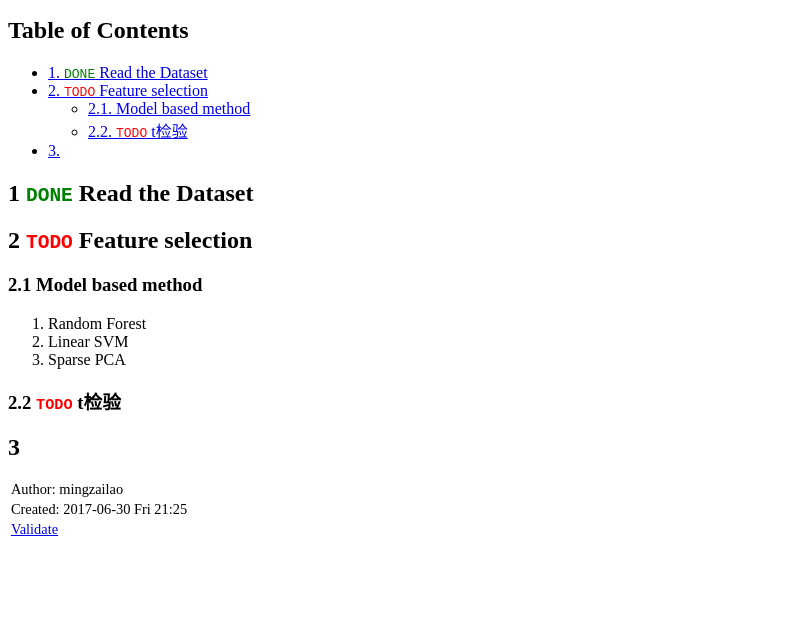
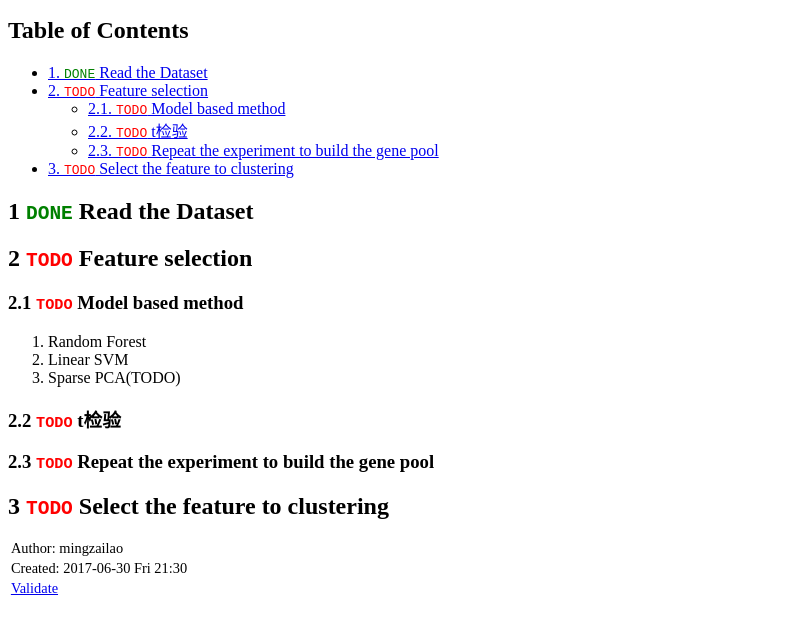
Before and after one commit to mingzailao/Gene-Private-plan, a plain HTML site: page index.html in a window 1280 px wide. Shown: the part 61-692 px from the top of the page, without its empty margins (0-794 px from the left). Drawn offline with Linux system fonts and the light colour scheme.

Commit message:
add clustering

```diff
--- a/index.html
+++ b/index.html
@@ -3,7 +3,7 @@
 "http://www.w3.org/TR/xhtml1/DTD/xhtml1-strict.dtd">
 <html xmlns="http://www.w3.org/1999/xhtml" lang="en" xml:lang="en">
 <head>
-<!-- 2017-06-30 Fri 21:25 -->
+<!-- 2017-06-30 Fri 21:30 -->
 <meta http-equiv="Content-Type" content="text/html;charset=utf-8" />
 <meta name="viewport" content="width=device-width, initial-scale=1" />
 <title>Plan For Gene</title>
@@ -233,49 +233,53 @@ for the JavaScript code in this tag.
 <h2>Table of Contents</h2>
 <div id="text-table-of-contents">
 <ul>
-<li><a href="#org6425f8a">1. <span class="done DONE">DONE</span> Read the Dataset</a></li>
-<li><a href="#orga788a2b">2. <span class="todo TODO">TODO</span> Feature selection</a>
+<li><a href="#org2528a7e">1. <span class="done DONE">DONE</span> Read the Dataset</a></li>
+<li><a href="#org3d5d4b0">2. <span class="todo TODO">TODO</span> Feature selection</a>
 <ul>
-<li><a href="#org2475a50">2.1. Model based method</a></li>
-<li><a href="#orgce80ad0">2.2. <span class="todo TODO">TODO</span> t检验</a></li>
+<li><a href="#org7aef99e">2.1. <span class="todo TODO">TODO</span> Model based method</a></li>
+<li><a href="#org88b871b">2.2. <span class="todo TODO">TODO</span> t检验</a></li>
+<li><a href="#org5f021d5">2.3. <span class="todo TODO">TODO</span> Repeat the experiment to build the gene pool</a></li>
 </ul>
 </li>
-<li><a href="#org52365fd">3. </a></li>
+<li><a href="#org371c498">3. <span class="todo TODO">TODO</span> Select the feature to clustering</a></li>
 </ul>
 </div>
 </div>
 
 
-<div id="outline-container-org6425f8a" class="outline-2">
-<h2 id="org6425f8a"><span class="section-number-2">1</span> <span class="done DONE">DONE</span> Read the Dataset</h2>
+<div id="outline-container-org2528a7e" class="outline-2">
+<h2 id="org2528a7e"><span class="section-number-2">1</span> <span class="done DONE">DONE</span> Read the Dataset</h2>
 <div class="outline-text-2" id="text-1">
 </div>
 </div>
 
-<div id="outline-container-orga788a2b" class="outline-2">
-<h2 id="orga788a2b"><span class="section-number-2">2</span> <span class="todo TODO">TODO</span> Feature selection</h2>
+<div id="outline-container-org3d5d4b0" class="outline-2">
+<h2 id="org3d5d4b0"><span class="section-number-2">2</span> <span class="todo TODO">TODO</span> Feature selection</h2>
 <div class="outline-text-2" id="text-2">
-</div><div id="outline-container-org2475a50" class="outline-3">
-<h3 id="org2475a50"><span class="section-number-3">2.1</span> Model based method</h3>
+</div><div id="outline-container-org7aef99e" class="outline-3">
+<h3 id="org7aef99e"><span class="section-number-3">2.1</span> <span class="todo TODO">TODO</span> Model based method</h3>
 <div class="outline-text-3" id="text-2-1">
 <ol class="org-ol">
 <li>Random Forest</li>
 <li>Linear SVM</li>
-<li>Sparse PCA</li>
+<li>Sparse PCA(TODO)</li>
 </ol>
 </div>
 </div>
-<div id="outline-container-orgce80ad0" class="outline-3">
-<h3 id="orgce80ad0"><span class="section-number-3">2.2</span> <span class="todo TODO">TODO</span> t检验</h3>
+<div id="outline-container-org88b871b" class="outline-3">
+<h3 id="org88b871b"><span class="section-number-3">2.2</span> <span class="todo TODO">TODO</span> t检验</h3>
+</div>
+<div id="outline-container-org5f021d5" class="outline-3">
+<h3 id="org5f021d5"><span class="section-number-3">2.3</span> <span class="todo TODO">TODO</span> Repeat the experiment to build the gene pool</h3>
 </div>
 </div>
-<div id="outline-container-org52365fd" class="outline-2">
-<h2 id="org52365fd"><span class="section-number-2">3</span> </h2>
+<div id="outline-container-org371c498" class="outline-2">
+<h2 id="org371c498"><span class="section-number-2">3</span> <span class="todo TODO">TODO</span> Select the feature to clustering</h2>
 </div>
 </div>
 <div id="postamble" class="status">
 <p class="author">Author: mingzailao</p>
-<p class="date">Created: 2017-06-30 Fri 21:25</p>
+<p class="date">Created: 2017-06-30 Fri 21:30</p>
 <p class="validation"><a href="http://validator.w3.org/check?uri=referer">Validate</a></p>
 </div>
 </body>
```
Also changed, not shown: 1 other file.
